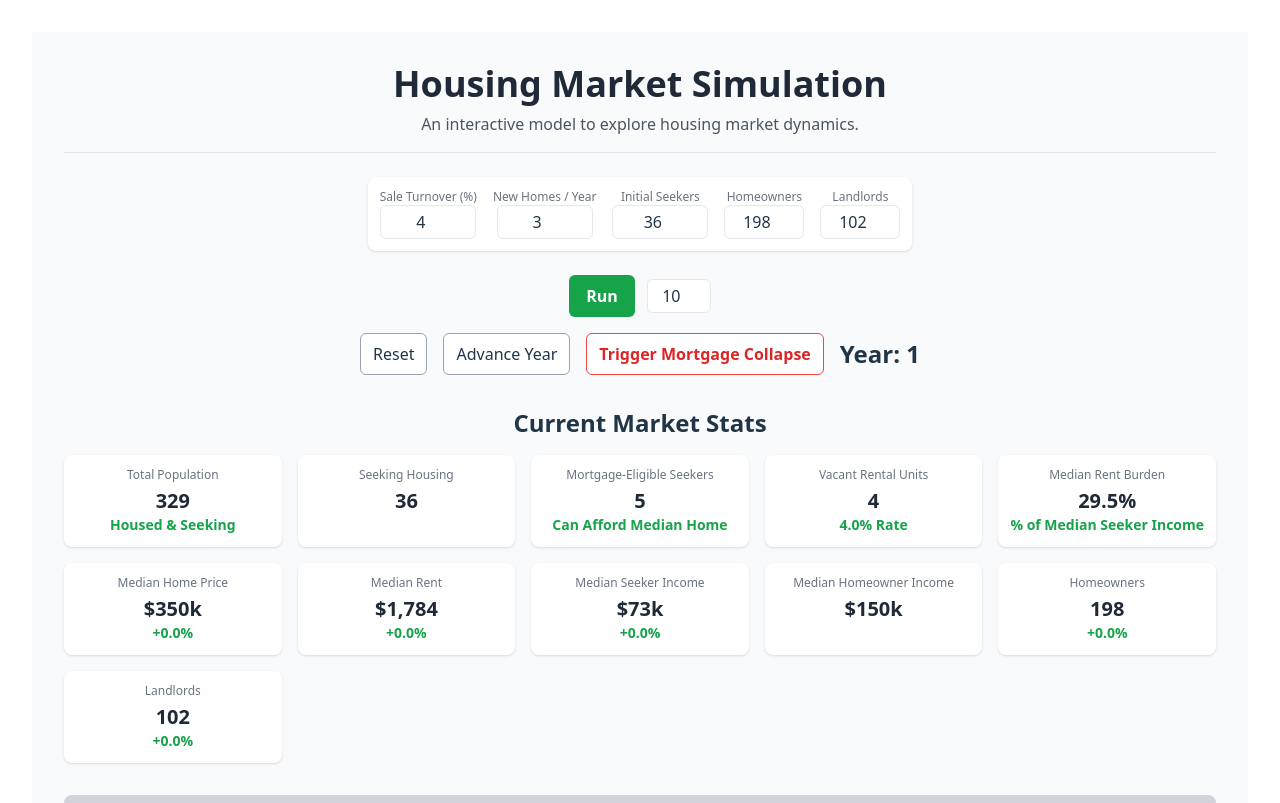
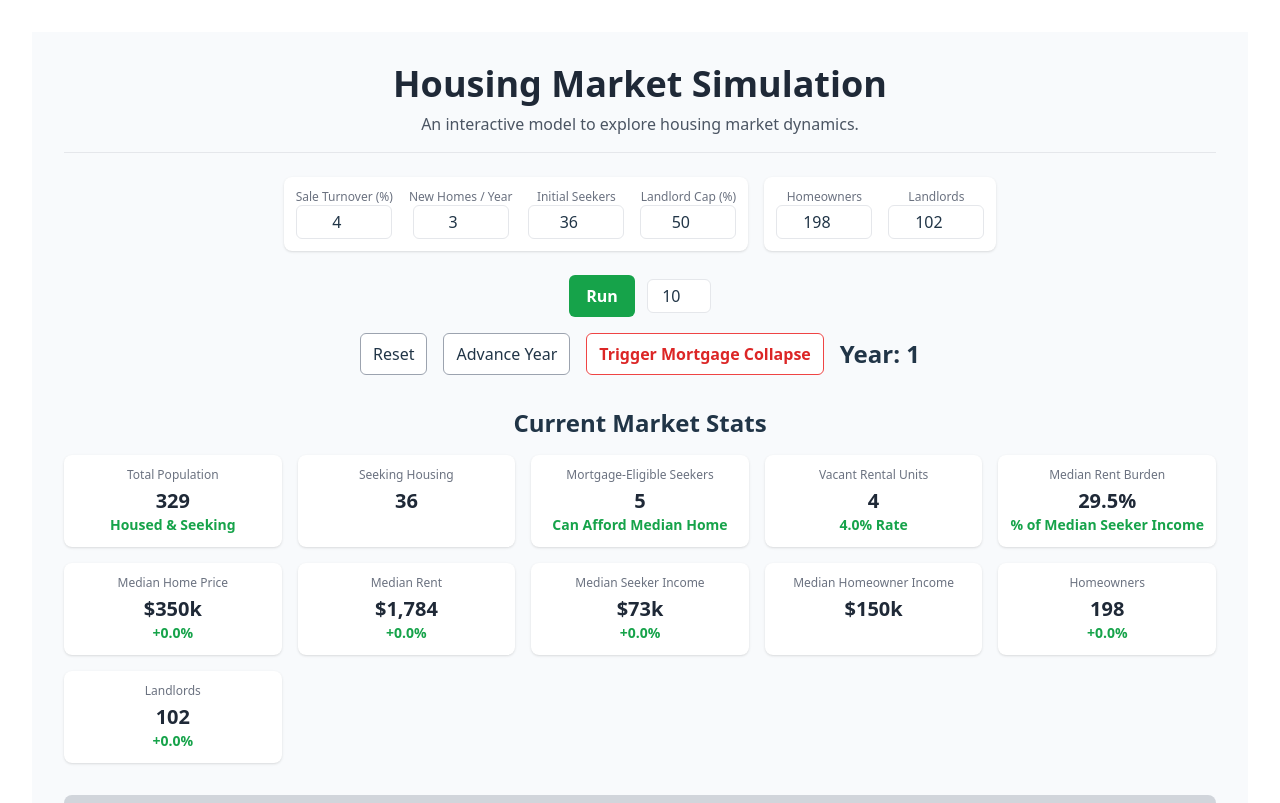
Before and after one commit to TJAdryan/react_housing_market_simulation, a React (Vite) app in the folder my-react-app/: page / in a window 1280 px wide. Shown: the top 803 px of the page. Built offline with nearby package versions, Linux system fonts and the light colour scheme.

Commit message:
adding cap to landlord purchases

```diff
--- a/my-react-app/src/App.jsx
+++ b/my-react-app/src/App.jsx
@@ -14,7 +14,6 @@ const RE_ENTRANT_RATE = 0.75;
 const STR_CONVERSION_CHANCE = 0.05;
 const STR_CAP_RATE = 0.03;
 const MAX_RENT_INCREASE = 0.08;
-const LANDLORD_OWNERSHIP_CAP = 0.50;
 const HOMEOWNER_TO_HOMEOWNER_SALE_CHANCE = 0.90;
 const FORECLOSURE_RATE = 0.15; // 15% of homeowners are foreclosed on during a collapse
 
@@ -44,6 +43,7 @@ export default function App() {
   const [initialSeekersCount, setInitialSeekersCount] = useState(36);
   const [initialHomeowners, setInitialHomeowners] = useState(198);
   const [initialLandlords, setInitialLandlords] = useState(102);
+  const [landlordCap, setLandlordCap] = useState(50); // New state for landlord ownership cap
 
   // --- Simulation State (runs the model) ---
   const [year, setYear] = useState(1);
@@ -51,7 +51,7 @@ export default function App() {
   const [seekerPool, setSeekerPool] = useState([]);
   const [simulationRunning, setSimulationRunning] = useState(false);
   const [simulationSpeed, setSimulationSpeed] = useState(500);
-  const [collapseTriggered, setCollapseTriggered] = useState(false); // New state for the collapse event
+  const [collapseTriggered, setCollapseTriggered] = useState(false);
 
   // --- Display State (shown on screen) ---
   const [displayData, setDisplayData] = useState({});
@@ -241,20 +241,15 @@ export default function App() {
     let newSeekerPool = structuredClone(seekerPool);
     const randomInRange = (min, max) => min + seededRandom.current() * (max - min);
 
-    // --- MORTGAGE COLLAPSE EVENT LOGIC ---
     if (collapseTriggered) {
         console.log("--- MORTGAGE COLLAPSE YEAR TRIGGERED ---");
-        const collapseAffordabilityMultiplier = 1.5; // Credit freeze
+        const collapseAffordabilityMultiplier = 1.5;
 
         const foreclosedHomes = newStock.filter(h => h.ownerType === 'homeowner' && seededRandom.current() < FORECLOSURE_RATE);
 
         foreclosedHomes.forEach(home => {
-            // Equity is wiped out, they become low-income seekers
             newSeekerPool.push({ id: nextSeekerId.current++, income: randomInRange(...INCOME_TIERS.bottom.range) });
-
             const affordableSeekers = newSeekerPool.filter(s => s.income * collapseAffordabilityMultiplier >= home.price);
-
-            // In a collapse, landlords have a massive advantage
             const landlordWins = seededRandom.current() < 0.80;
 
             if (landlordWins || affordableSeekers.length === 0) {
@@ -272,10 +267,8 @@ export default function App() {
                 newSeekerPool = newSeekerPool.filter(s => s.id !== buyer.id);
             }
         });
+        setCollapseTriggered(false);
 
-        setCollapseTriggered(false); // Reset the trigger for the next year
-
-    // --- NORMAL YEAR LOGIC ---
     } else {
       cumulativeIncomeGrowth.current *= (1 + INCOME_GROWTH_RATE);
       newSeekerPool.forEach(seeker => { seeker.income *= (1 + INCOME_GROWTH_RATE); });
@@ -332,7 +325,7 @@ export default function App() {
         }
 
         const landlordOwnershipRatio = newStock.filter(h => h.ownerType === 'landlord').length / newStock.length;
-        if (winnerType === 'landlord' && landlordOwnershipRatio >= LANDLORD_OWNERSHIP_CAP && seekerInTheRunning) {
+        if (winnerType === 'landlord' && landlordOwnershipRatio >= (landlordCap / 100) && seekerInTheRunning) {
           winnerType = 'seeker';
         }
 
@@ -396,7 +389,6 @@ export default function App() {
       }
     }
 
-    // --- Universal End-of-Year Logic ---
     const totalRentals = newStock.filter(h => h.ownerType !== 'homeowner' && h.usage === 'LongTermRental').length;
     const minVacant = Math.ceil(totalRentals * 0.015);
     let vacantUnits = newStock.filter(home => home.status === 'Vacant' && home.usage === 'LongTermRental');
@@ -422,7 +414,7 @@ export default function App() {
     setSeekerPool(newSeekerPool);
     setYear(prevYear => prevYear + 1);
     computeDisplayData(newStock, newSeekerPool, initialStats.current);
-  }, [housingStock, seekerPool, turnoverRate, newHomes, computeDisplayData, collapseTriggered]);
+  }, [housingStock, seekerPool, turnoverRate, newHomes, computeDisplayData, collapseTriggered, landlordCap]);
 
   // --- Effects ---
   useEffect(() => {
@@ -450,6 +442,7 @@ export default function App() {
     setInitialSeekersCount(36);
     setInitialHomeowners(198);
     setInitialLandlords(102);
+    setLandlordCap(50);
     setSimulationSpeed(500);
     setupSimulation();
   };
@@ -480,12 +473,18 @@ export default function App() {
                             <input type="number" value={initialSeekersCount} onChange={e => setInitialSeekersCount(Number(e.target.value))} className="w-24 p-1 border rounded-md text-center"/>
                         </div>
                         <div>
+                            <label className="text-xs font-medium text-gray-500 block">Landlord Cap (%)</label>
+                            <input type="number" value={landlordCap} onChange={e => setLandlordCap(Number(e.target.value))} className="w-24 p-1 border rounded-md text-center"/>
+                        </div>
+                    </div>
+                     <div className="bg-white p-3 rounded-lg shadow flex gap-4 items-center">
+                        <div>
                             <label className="text-xs font-medium text-gray-500 block">Homeowners</label>
-                            <input type="number" value={initialHomeowners} min={0} max={HOMES_TOTAL} onChange={e => setInitialHomeowners(Number(e.target.value))} className="w-20 p-1 border rounded-md text-center" />
+                            <input type="number" value={initialHomeowners} min={0} max={HOMES_TOTAL} onChange={e => setInitialHomeowners(Number(e.target.value))} className="w-24 p-1 border rounded-md text-center" />
                         </div>
                         <div>
                             <label className="text-xs font-medium text-gray-500 block">Landlords</label>
-                            <input type="number" value={initialLandlords} min={0} max={HOMES_TOTAL} onChange={e => setInitialLandlords(Number(e.target.value))} className="w-20 p-1 border rounded-md text-center" />
+                            <input type="number" value={initialLandlords} min={0} max={HOMES_TOTAL} onChange={e => setInitialLandlords(Number(e.target.value))} className="w-24 p-1 border rounded-md text-center" />
                         </div>
                     </div>
                 </div>
```
